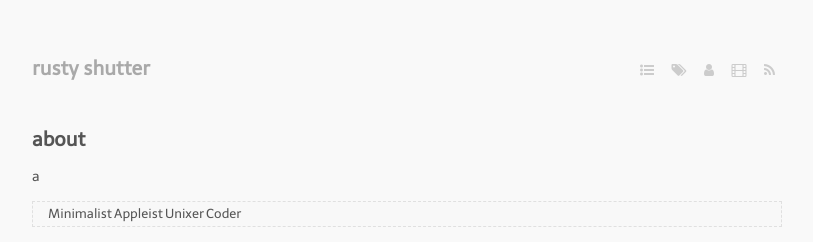
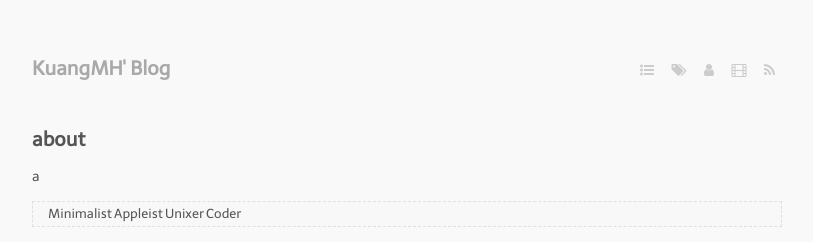
Before and after one commit to kuangmh/kuangmh.github.io, a Jekyll site: the page built from about.markdown, in a window 1280 px wide. Shown: the top 242 px of the page, without its empty margins (233-1046 px from the left). Built offline with Jekyll 4.4.1, drawn with Linux system fonts in a browser that asks for light colours; nearby versions of some CDN libraries; some web fonts are replaced; Markdown is read by kramdown in place of the engine named in the settings.

Commit message:
Update _config.yml

```diff
--- a/_config.yml
+++ b/_config.yml
@@ -1,7 +1,7 @@
 markdown: rdiscount
 highlighter: pygments
 permalink: /:year/:month/:day/:title.html
-name: "rusty shutter"
+name: "KuangMH' Blog"
 markdown: rdiscount
 
 author: "wayne"
```
